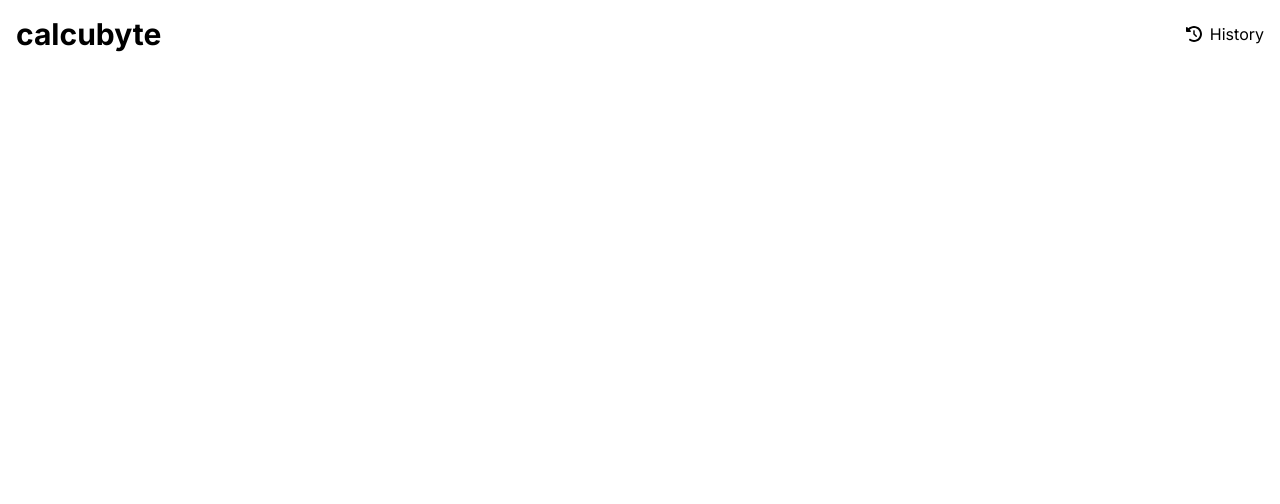
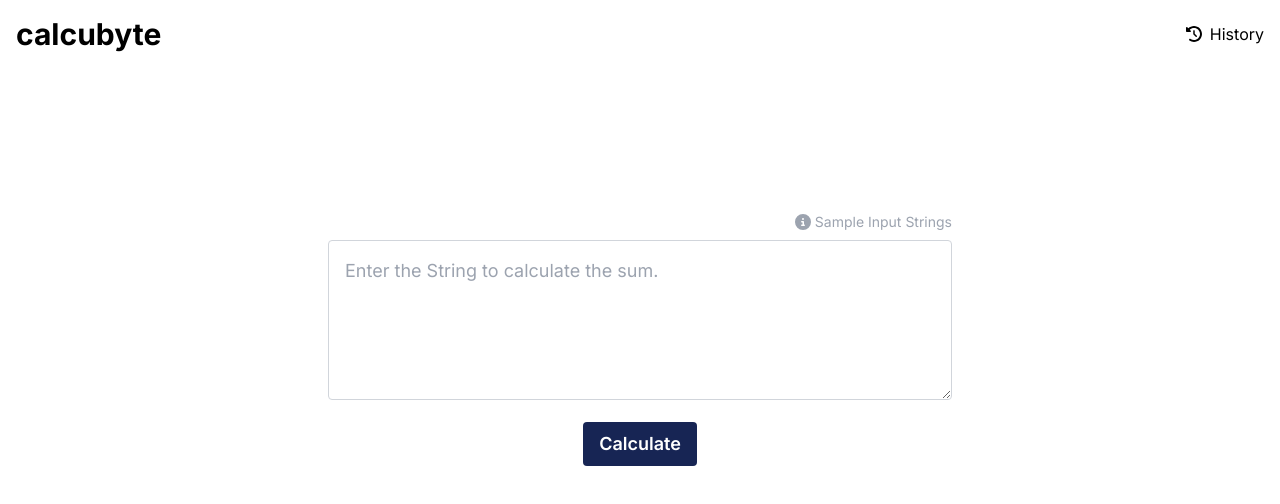
Before and after one commit to sachinmmane/calcubyte, a Next.js app: page / in a window 1280 px wide. Shown: the top 504 px of the page. Built offline with nearby package versions, Linux system fonts and the light colour scheme.

Commit message:
feat: created calculator component, implemented its UI, and wrote test cases to improve reliability

```diff
--- /dev/null
+++ b/app/_components/calculator.tsx
@@ -0,0 +1,27 @@
+"use client";
+
+import React from "react";
+import { FontAwesomeIcon } from "@fortawesome/react-fontawesome";
+import { faInfoCircle } from "@fortawesome/free-solid-svg-icons";
+
+const Calculator: React.FC = () => {
+  return (
+    <div className="flex flex-col items-center mt-40">
+      <div className="w-1/2 relative">
+        <div className="flex justify-end items-center mb-2 text-gray-400 text-sm pointer-events-auto">
+          <FontAwesomeIcon icon={faInfoCircle} className="mr-1 w-4 h-4" />
+          <span>Sample Input Strings</span>
+        </div>
+        <textarea
+          className="w-full h-40 p-4 text-lg border border-gray-300 rounded"
+          placeholder="Enter the String to calculate the sum."
+        ></textarea>
+      </div>
+      <button className="px-4 py-2 mt-4 text-lg font-semibold text-white bg-blue-950 rounded hover:bg-blue-1000">
+        Calculate
+      </button>
+    </div>
+  );
+};
+
+export default Calculator;
--- a/app/page.tsx
+++ b/app/page.tsx
@@ -1,9 +1,11 @@
 import Navbar from "./_components/navbar";
+import Calculator from "./_components/calculator";
 
 export default function Home() {
   return (
     <div>
       <Navbar />
+      <Calculator />
     </div>
   );
 }
```
Also changed, not shown: 1 other file (tests, documents, lock files or other folders).
